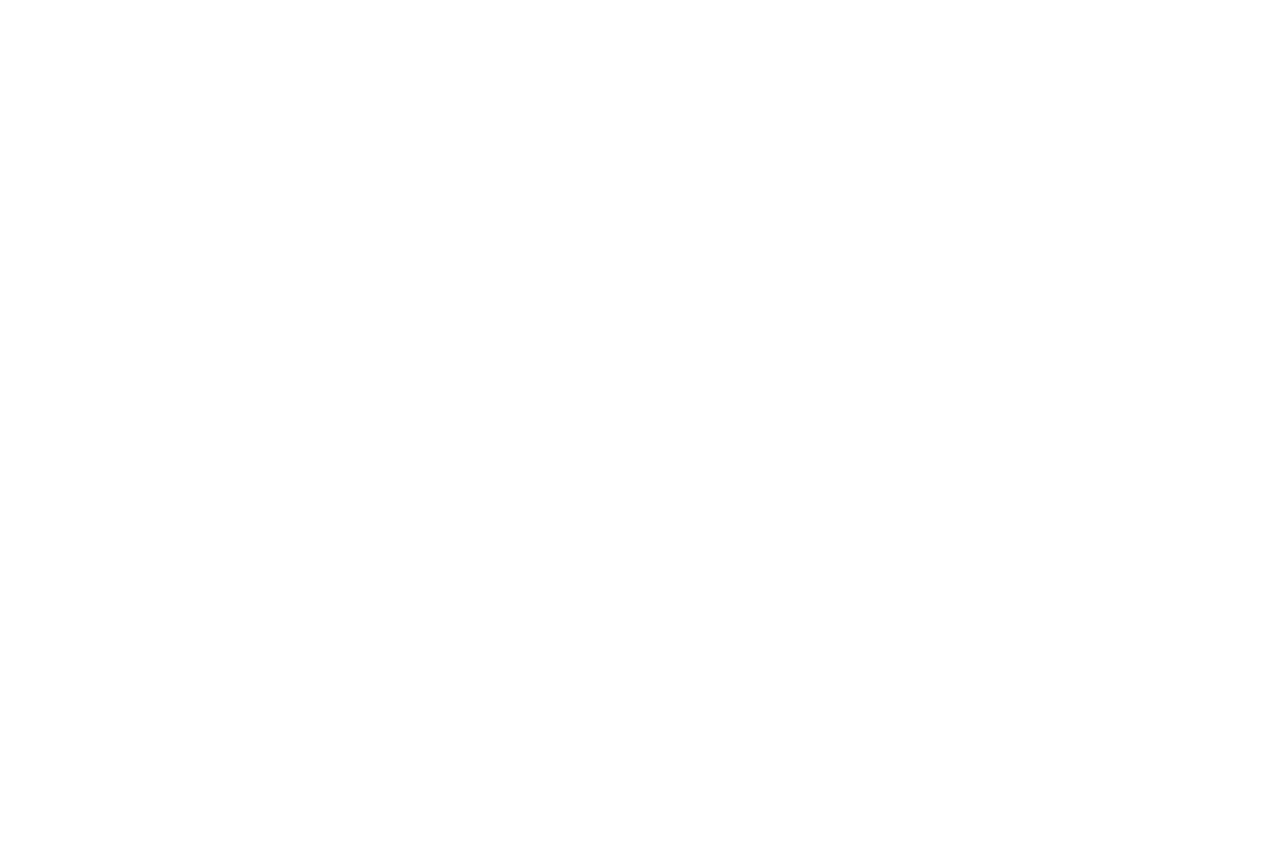
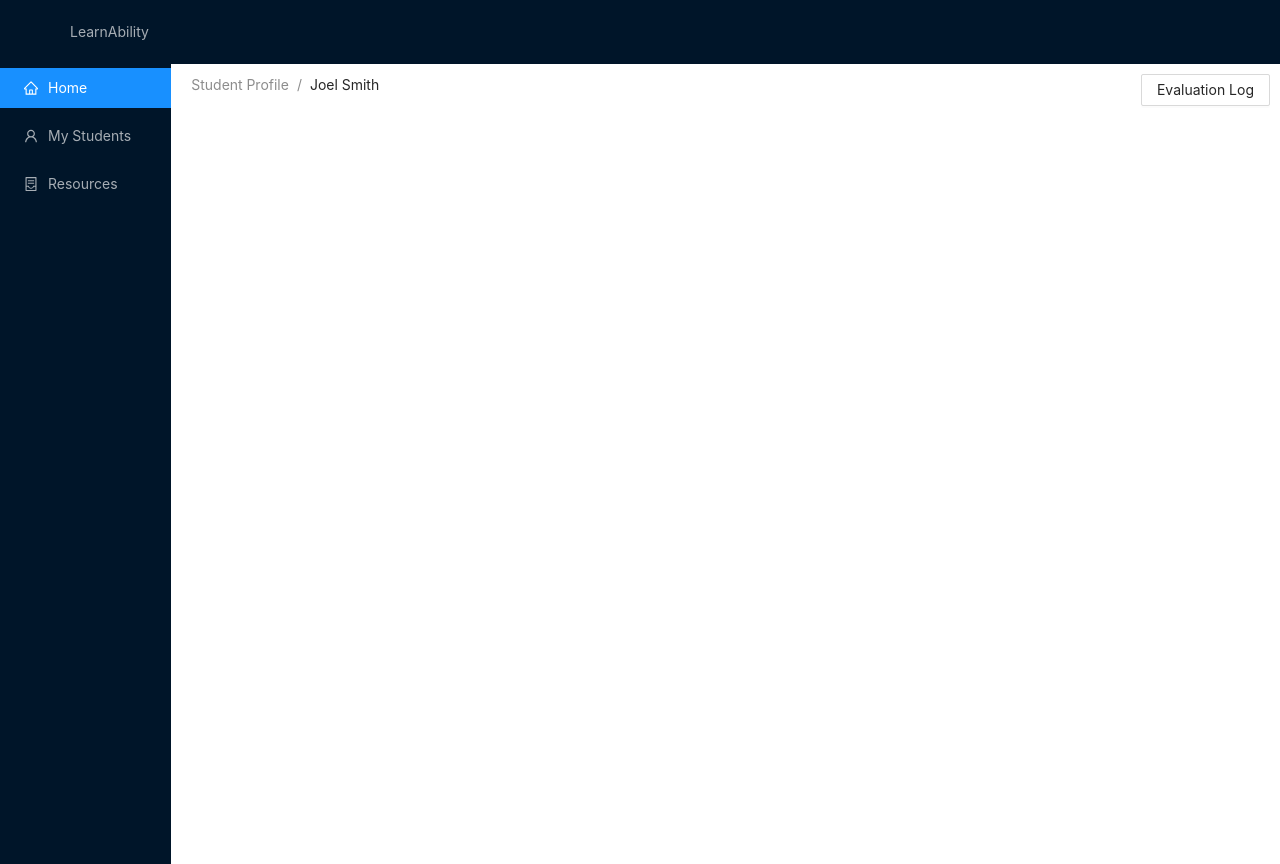
Before and after one commit to austv99/yellowblocks-hackathon-2021, a React (Create React App) app in the folder yellowblocks-app/: page /student in a window 1280 px wide. Before the commit the page ends 800 px from the top, so only its background shows below. Built offline with nearby package versions, Linux system fonts and the light colour scheme.

Commit message:
Some components

```diff
--- a/yellowblocks-app/src/App.js
+++ b/yellowblocks-app/src/App.js
@@ -1,6 +1,7 @@
 import './App.css';
 import { BrowserRouter as Router, Switch, Route } from 'react-router-dom';
 import Landing from './containers/Landing';
+import StudentProfile from './containers/StudentProfile';
 import Context, { AppContext } from './utils/context'
 function App() {
   const context = Context()
@@ -11,6 +12,9 @@
         <Route exact path="/">
           <Landing />
         </Route>
+        <Route exact path="/student">
+          <StudentProfile />
+        </Route>
       </Switch>
     </Router>
     </AppContext.Provider>
--- /dev/null
+++ b/yellowblocks-app/src/components/BreadCrumbs.jsx
@@ -0,0 +1,16 @@
+import React from 'react';
+import { Breadcrumb } from 'antd';
+
+function Breadcrumbs({ navs }) {
+  return (
+    <>
+        <Breadcrumb>
+            {navs.map((n) => (
+                <Breadcrumb.Item>{n}</Breadcrumb.Item>
+            ))}
+        </Breadcrumb>
+    </>
+  );
+};
+
+export default Breadcrumbs;
--- a/yellowblocks-app/src/components/NavBar.jsx
+++ b/yellowblocks-app/src/components/NavBar.jsx
@@ -9,10 +9,7 @@
       <Header>
         <div className="logo" />
         <Menu theme="dark" mode="horizontal" defaultSelectedKeys={['2']}>
-          {new Array(15).fill(null).map((_, index) => {
-            const key = index + 1;
-            return <Menu.Item key={key}>{`nav ${key}`}</Menu.Item>;
-          })}
+        <Menu.Item>LearnAbility</Menu.Item>
         </Menu>
       </Header>
     </>
--- /dev/null
+++ b/yellowblocks-app/src/components/SideBar.jsx
@@ -0,0 +1,40 @@
+import React from 'react';
+import { Menu, Button } from 'antd';
+import {
+    UserOutlined,
+    HomeOutlined,
+    ContainerOutlined
+} from '@ant-design/icons';
+
+const { SubMenu } = Menu;
+
+
+function SideBar () {
+    return (
+        <>
+        <div style={{ width: 200, marginRight: '10px'}}>
+        <Menu
+          defaultSelectedKeys={['1']}
+          defaultOpenKeys={['sub1']}
+          mode="inline"
+          theme="dark"
+          style={{ height: '100vh' }}
+        //   inlineCollapsed={this.state.collapsed}
+        >
+          <Menu.Item key="1" icon={<HomeOutlined />}>
+            Home
+          </Menu.Item>
+          <Menu.Item key="2" icon={<UserOutlined />}>
+            My Students
+          </Menu.Item>
+          <Menu.Item key="3" icon={<ContainerOutlined />}>
+            Resources
+          </Menu.Item>
+        </Menu>
+      </div>
+        </>
+    );
+
+}
+
+export default SideBar;
--- a/yellowblocks-app/src/containers/Landing.jsx
+++ b/yellowblocks-app/src/containers/Landing.jsx
@@ -5,7 +5,7 @@
 function Landing () {
     return (
         <>
-        <NavBar />
+        {/* <NavBar /> */}
         </>
     );
 
--- /dev/null
+++ b/yellowblocks-app/src/containers/StudentProfile.jsx
@@ -0,0 +1,24 @@
+import React from 'react';
+import SideBar from '../components/SideBar';
+import NavBar from '../components/NavBar';
+import Breadcrumbs from '../components/BreadCrumbs';
+import { Button } from 'antd';
+
+function StudentProfile () {
+    const navs = ['Student Profile', 'Joel Smith']
+    return (
+        <>
+        <NavBar />
+        <div style={{display: 'flex'}}>
+        <SideBar />
+        <div style={{display: 'flex', justifyContent: 'space-between', width: '100%', padding: '10px 10px 10px 10px'}}>
+            <Breadcrumbs navs={navs} />
+            <Button>Evaluation Log</Button>
+        </div>
+        </div>
+        </>
+    );
+
+}
+
+export default StudentProfile;
```
